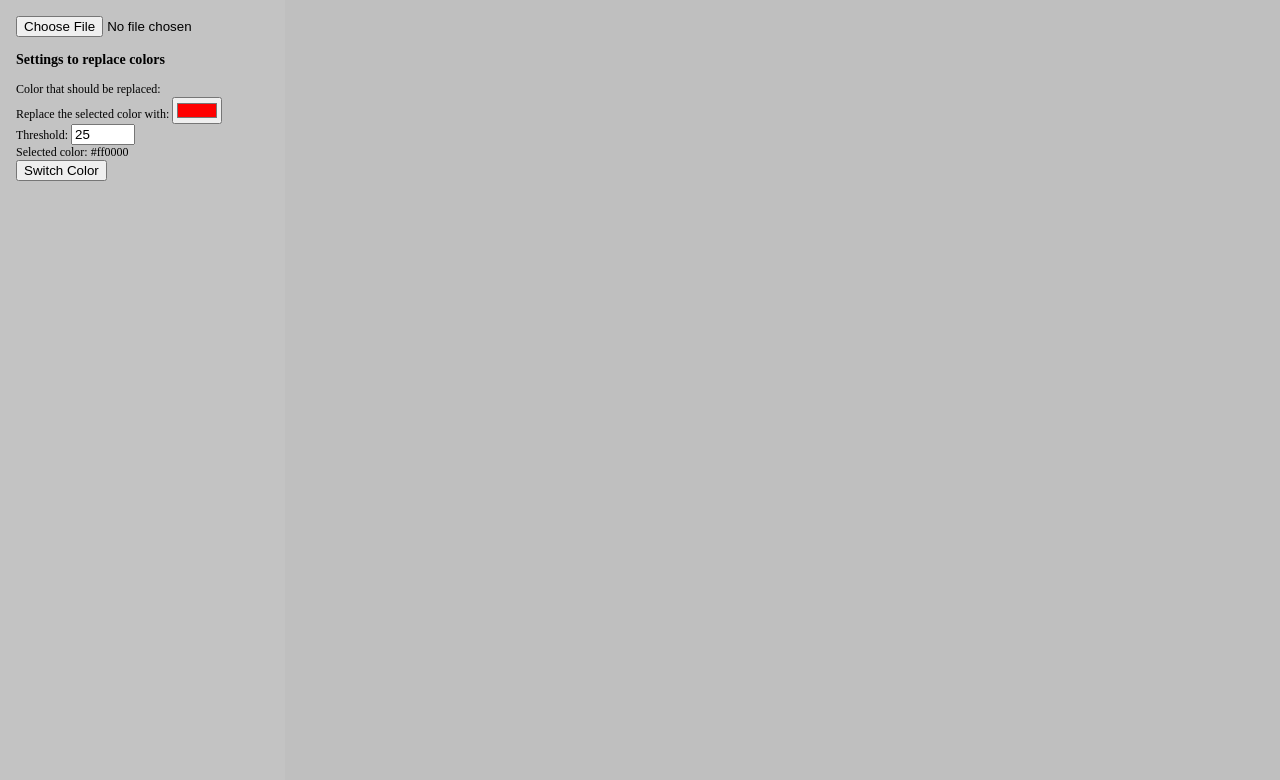
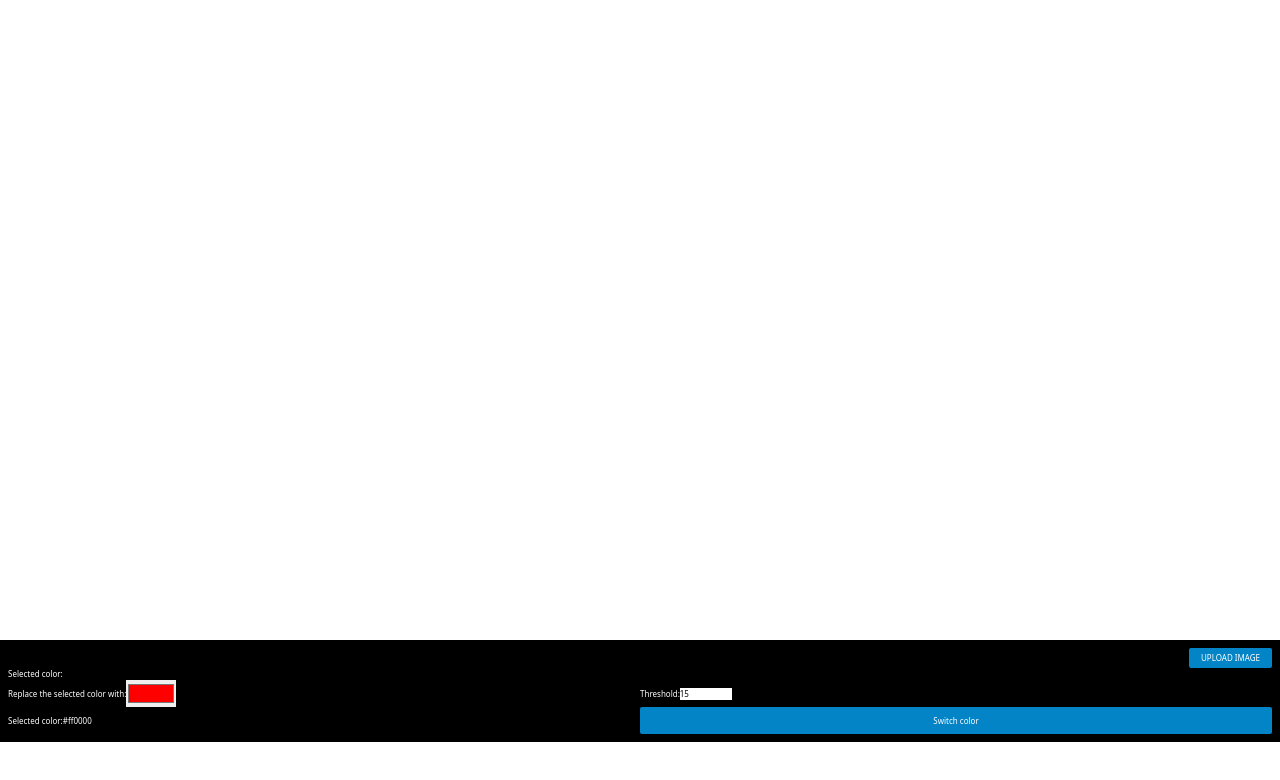
Before and after one commit to taleofthewind/colorpick, a plain HTML site: page index.html in a window 1280 px wide. Drawn offline with nearby package versions, Linux system fonts and the light colour scheme.

Commit message:
Update index.html

```diff
--- a/index.html
+++ b/index.html
@@ -2,72 +2,42 @@
 <html lang="en">
 <head>
     <meta charset="UTF-8">
-    <meta name="viewport" content="width=device-width, initial-scale=1.0">
+    <meta meta name="viewport" content="width=device-width, initial-scale=1, maximum-scale=1, user-scalable=no">
+    <script src="https://cdn.tailwindcss.com"></script>
     <title>Document</title>
 </head>
     <style>
         body{
             padding: 0;
             margin: 0;
-            font-size: 12px;
-        }
-        section{
-            height: 100vh;
-            width: 100vw;
-            display: flex;
-            justify-items: center;
-        }
-
-        .sideNav{
-            padding: 1rem;
-            flex-basis: 20%;
-            background-color: rgb(195, 195, 195);
-        }
-        .content{
-            flex-basis: 100%;
-            background-color: rgb(191, 191, 191);
-            display: grid;
-            place-content: center;
-        }
-        form{
-            display: flex;
-            flex-direction: column;
-        }
-         @media screen and (max-width: 768px) {
-            .sideNav{
-                flex-direction: column;
-                display: flex;
-            }
-            body{
-                display: flex;
-            }
+            font-size: 8px;
         }
     </style>
 <body>
-    <section>
-        <nav class="sideNav">
-            <input type="file" id="imageInput" accept="image/*">
-
-            <h1>Settings to replace colors</h1>
-            <div id="colorInfo">Color that should be replaced: <span id="pickedColor"></span></div>
-            <form>
-                <div class="formGroup">
+    <section class="h-[80vh]  flex items-center justify-center">
+        <canvas class=" " id="colorPickerCanvas"></canvas>
+    </section>
+    <section class="h-[12.7vh] bg-black text-white p-2">
+            <div class="flex flex-row-reverse">
+                <input class="hidden" type="file" id="imageInput" accept="image/*">
+                <label class="bg-sky-600 px-3 py-1 rounded-sm" for="imageInput">
+                    UPLOAD IMAGE
+                </label>
+            </div>
+            <div id="colorInfo">Selected color: <span id="pickedColor"></span></div>
+            <div class="grid grid-rows-2 grid-cols-2">
+                <div class="flex items-center">
                     <label for="color">Replace the selected color with:</label>
                     <input type="color" id="color" name="color" value="#ff0000">
                 </div>
-                <div class="formGroup">
+                <div class="flex items-center">
                     <label for="threshold">Threshold:</label>
-                    <input type="number" id="threshold" name="threshold" min="1" max="100" value="25">
+                    <input class="ring-0 text-black" type="number" id="threshold" name="threshold" min="1" max="100" value="15">
                 </div>
-            </form>
-            <div id="selected-color">Selected color: <span id="color-value">#ff0000</span></div>
-            <button id="switchColorButton">Switch Color</button>
-        </nav>
-        <div class="content">
-            <canvas id="colorPickerCanvas"></canvas>
-        </div>
+                <div class="flex items-center" id="selected-color">Selected color: <span id="color-value">#ff0000</span></div>
+                <button class="bg-sky-600 px-3 py-1 rounded-sm" id="switchColorButton"><span>Switch color</span></button>
+            </div>
     </section>
-
     <script>
         const colorInput = document.getElementById('color');
         const colorValue = document.getElementById('color-value');
@@ -99,10 +69,16 @@
                 reader.onload = (e) => {
                     const img = new Image();
                     img.src = e.target.result;
-                    const width = 600;
-                    const height = 600;
-                    img.width = width;
-                    img.height = height;
+
+
+                    if(img.width > 250){
+                        img.width = 400
+                        img.height = 200
+                    }else{
+                        img.height = 500
+                        img.width = 250
+                    }
+
                     img.onload = () => {
                         // Display the image on the canvas
                         colorPickerCanvas.width = img.width;
```
